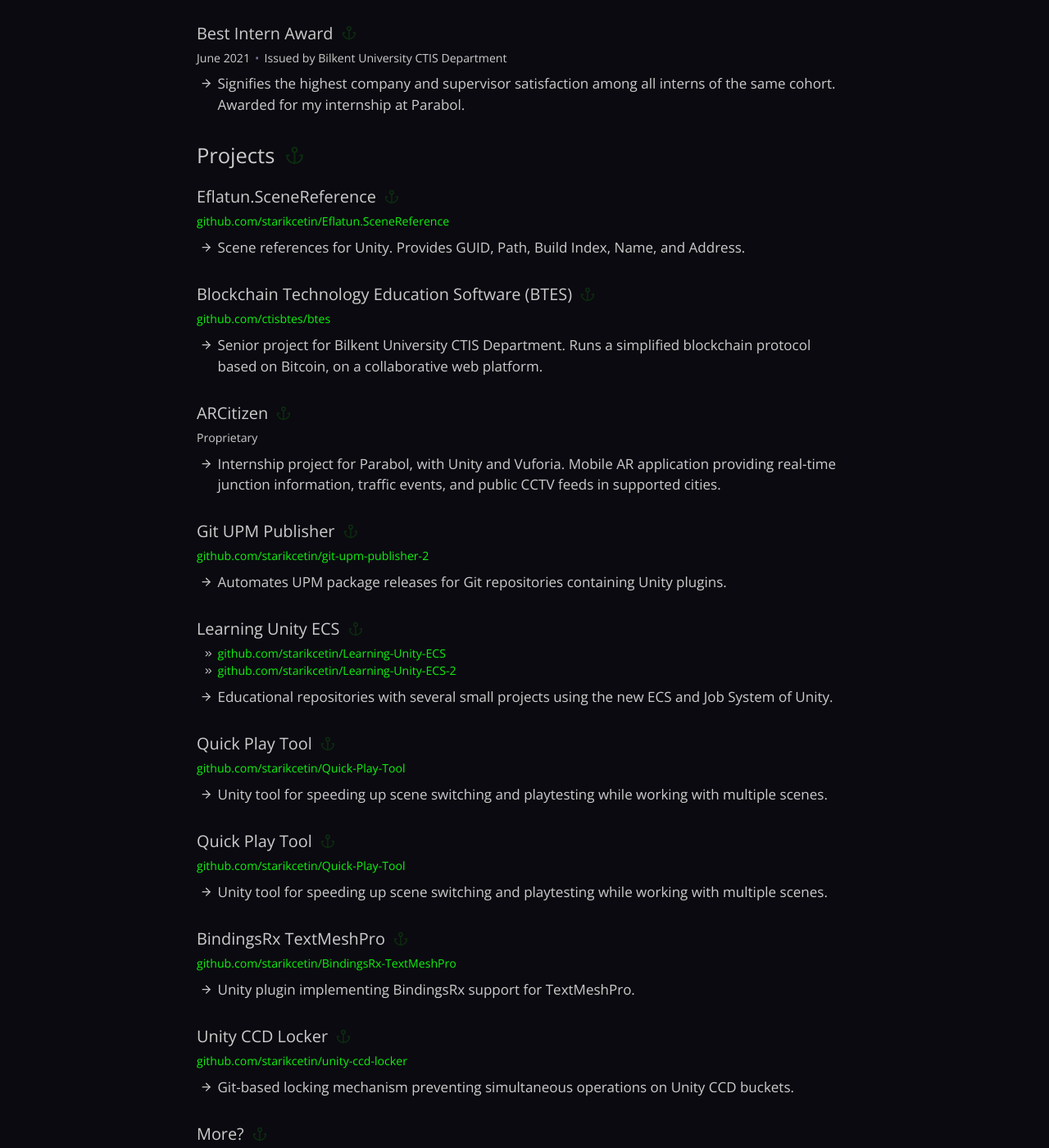
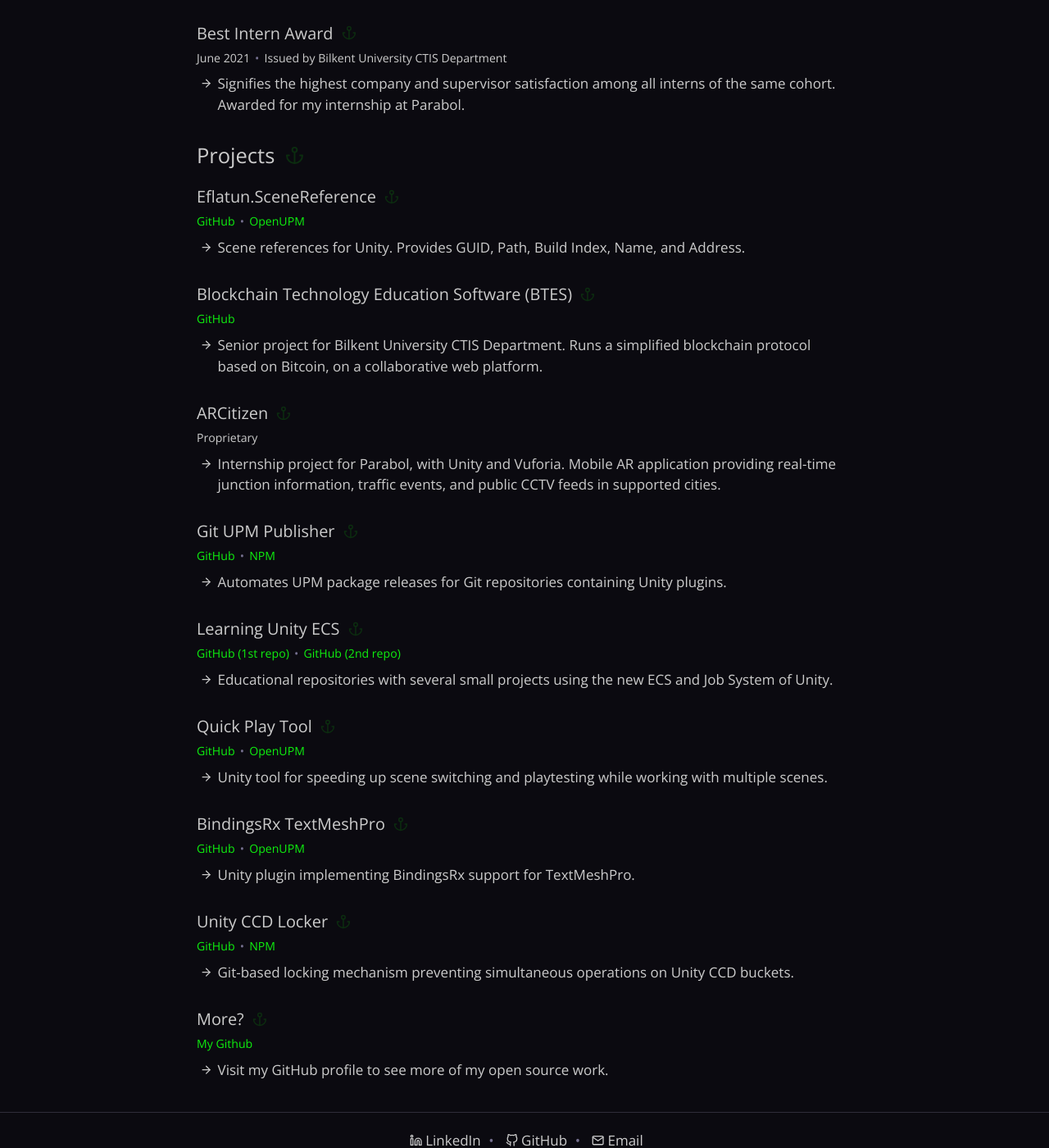
Before and after one commit to starikcetin/starikcetin.github.io, a Jekyll site: the page built from src/about.html, in a window 1280 px wide and 1400 px high, scrolled down 2291 px. Shown: the whole window at 82% size. Built offline with Jekyll 4.4.1, drawn with Linux system fonts in a browser that asks for light colours.

Commit message:
add more links to projects

```diff
--- a/src/_data/projects.yml
+++ b/src/_data/projects.yml
@@ -1,12 +1,16 @@
 - title: Eflatun.SceneReference
-  urls:
-    - https://github.com/starikcetin/Eflatun.SceneReference
+  links:
+    - name: GitHub
+      url: https://github.com/starikcetin/Eflatun.SceneReference
+    - name: OpenUPM
+      url: https://openupm.com/packages/com.eflatun.scenereference
   description:
     - Scene references for Unity. Provides GUID, Path, Build Index, Name, and Address.
 
 - title: Blockchain Technology Education Software (BTES)
-  urls:
-    - https://github.com/ctisbtes/btes
+  links:
+    - name: GitHub
+      url: https://github.com/ctisbtes/btes
   description:
     - Senior project for Bilkent University CTIS Department. Runs a simplified blockchain protocol based on Bitcoin, on a collaborative web platform.
 
@@ -16,42 +20,53 @@
     - Internship project for Parabol, with Unity and Vuforia. Mobile AR application providing real-time junction information, traffic events, and public CCTV feeds in supported cities.
 
 - title: Git UPM Publisher
-  urls:
-    - https://github.com/starikcetin/git-upm-publisher-2
+  links:
+    - name: GitHub
+      url: https://github.com/starikcetin/git-upm-publisher-2
+    - name: NPM
+      url: https://www.npmjs.com/package/git-upm-publisher
   description:
     - Automates UPM package releases for Git repositories containing Unity plugins.
 
 - title: Learning Unity ECS
-  urls:
-    - https://github.com/starikcetin/Learning-Unity-ECS
-    - https://github.com/starikcetin/Learning-Unity-ECS-2
+  links:
+    - name: GitHub (1st repo)
+      url: https://github.com/starikcetin/Learning-Unity-ECS
+    - name: GitHub (2nd repo)
+      url: https://github.com/starikcetin/Learning-Unity-ECS-2
   description:
     - Educational repositories with several small projects using the new ECS and Job System of Unity.
 
 - title: Quick Play Tool
-  urls:
-    - https://github.com/starikcetin/Quick-Play-Tool
-  description:
-    - Unity tool for speeding up scene switching and playtesting while working with multiple scenes.
-
-- title: Quick Play Tool
-  urls:
-    - https://github.com/starikcetin/Quick-Play-Tool
+  links:
+    - name: GitHub
+      url: https://github.com/starikcetin/Quick-Play-Tool
+    - name: OpenUPM
+      url: https://openupm.com/packages/com.starikcetin.quickplaytool
   description:
     - Unity tool for speeding up scene switching and playtesting while working with multiple scenes.
 
 - title: BindingsRx TextMeshPro
-  urls:
-    - https://github.com/starikcetin/BindingsRx-TextMeshPro
+  links:
+    - name: GitHub
+      url: https://github.com/starikcetin/BindingsRx-TextMeshPro
+    - name: OpenUPM
+      url: https://openupm.com/packages/com.starikcetin.bindingsrx-textmeshpro
   description:
     - Unity plugin implementing BindingsRx support for TextMeshPro.
 
 - title: Unity CCD Locker
-  urls:
-    - https://github.com/starikcetin/unity-ccd-locker
+  links:
+    - name: GitHub
+      url: https://github.com/starikcetin/unity-ccd-locker
+    - name: NPM
+      url: https://www.npmjs.com/package/unity-ccd-locker
   description:
     - Git-based locking mechanism preventing simultaneous operations on Unity CCD buckets.
 
 - title: More?
+  links:
+    - name: My Github
+      url: https://github.com/starikcetin
   description: |
     Visit my GitHub profile to see more of my open source work.
--- a/src/_includes/about-sections/projects.html
+++ b/src/_includes/about-sections/projects.html
@@ -6,9 +6,13 @@
         {%- assign should-render-details = false -%}
         {%- capture details-html -%}
             <ul class="details horizontal-list font-small">
-                {%- if project.urls.size == 1 -%}
+                {%- if project.size & project.links.size > 0 -%}
                     {%- assign should-render-details = true -%}
-                    <li><a href="{{ project.urls[0] }}" target="_blank">{{ project.urls[0] | remove: "https://" | remove: "http://" }}</a></li>
+                    {%- for link in project.links -%}
+                        <li>
+                            <a href="{{ link.url }}" target="_blank">{{ link.name }}</a>
+                        </li>
+                    {%- endfor -%}
                 {%- endif -%}
                 {%- if project.proprietary == true -%}
                     {%- assign should-render-details = true -%}
@@ -18,17 +22,6 @@
         {%- endcapture -%}
         {%- if should-render-details -%}
             {{- details-html -}}
-        {%- endif -%}
-
-        {%- if project.urls.size > 1 -%}
-            <ul class="parts-as-details feather-ul font-small">
-                {%- for url in project.urls -%}
-                    <li>
-                        <i data-feather="chevrons-right"></i>
-                        <a href="{{ url }}" target="_blank">{{ url | remove: "https://" | remove: "http://" }}</a>
-                    </li>
-                {%- endfor -%}
-            </ul>
         {%- endif -%}
 
         <ul class="description feather-ul">
```
